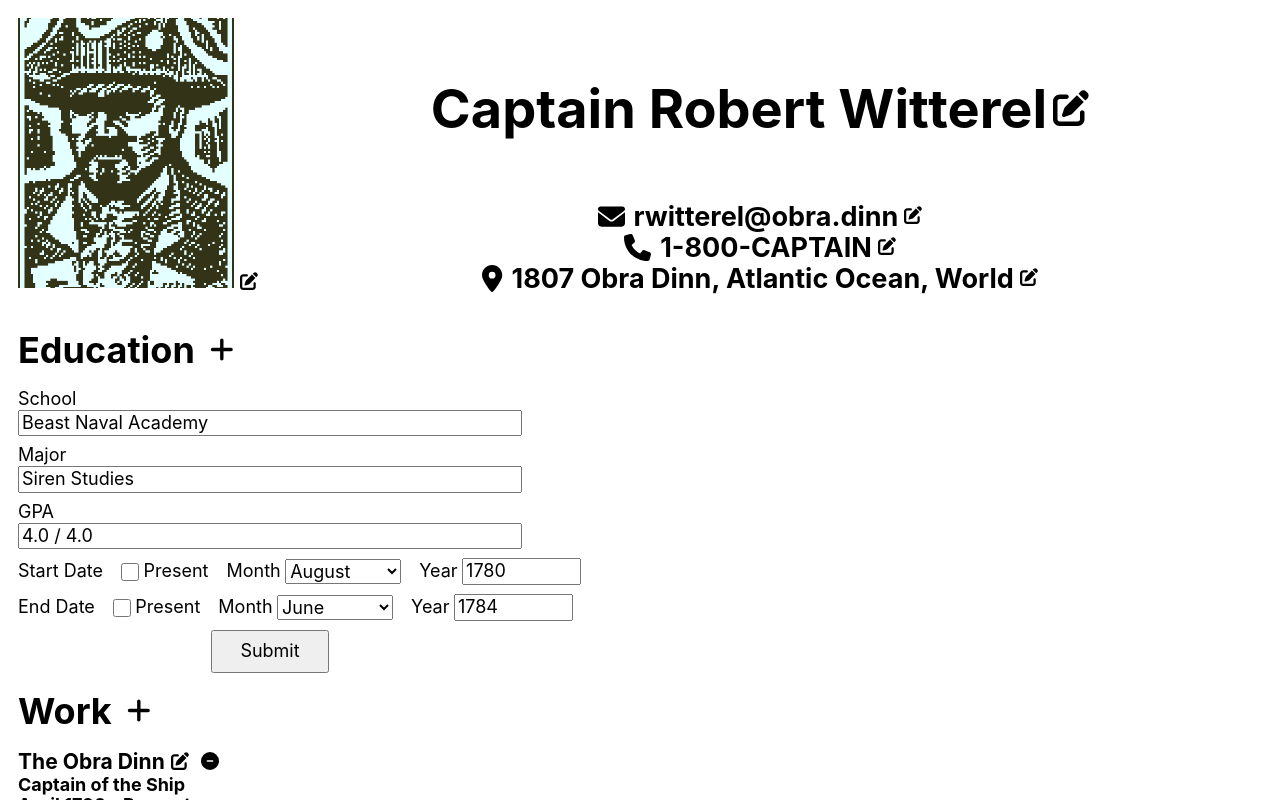
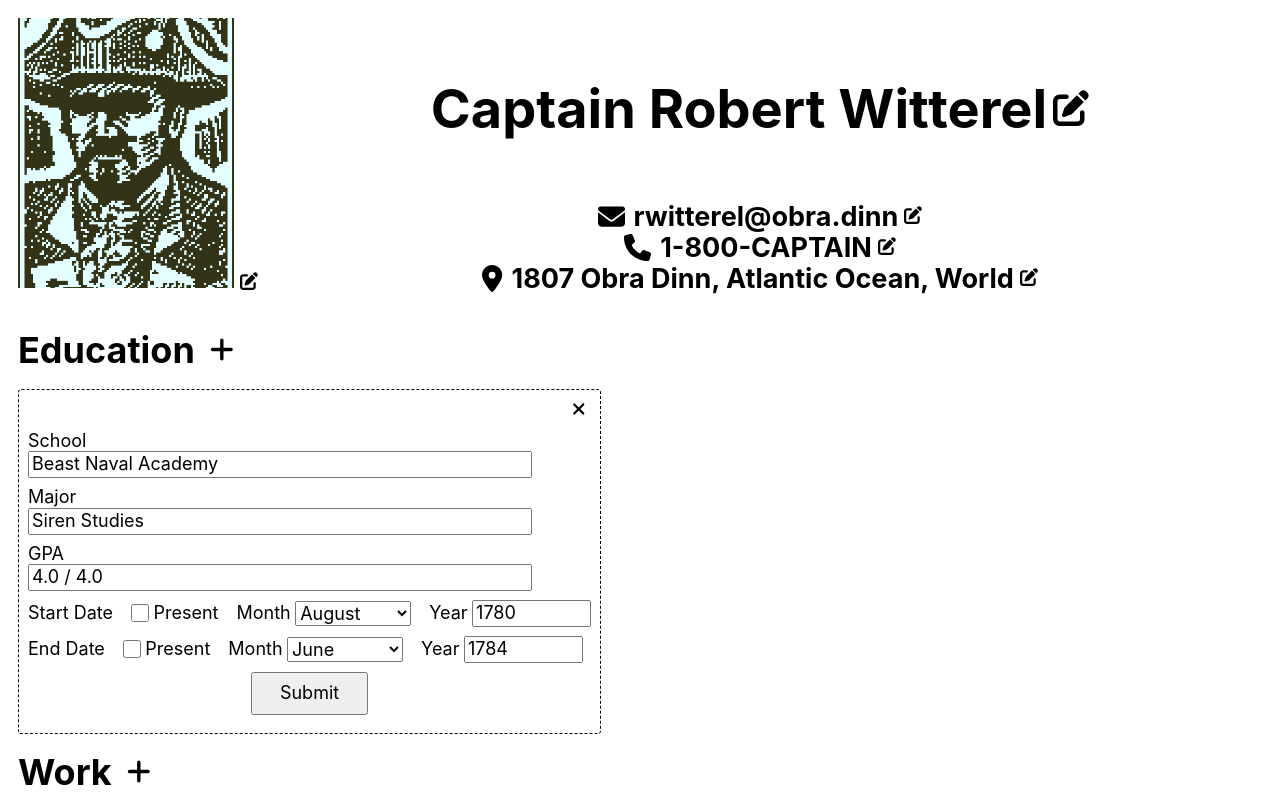
Before and after one commit to xsherryhe/cv-application, a React (Create React App) app: page / in a window 1280 px wide. Both pictures are taken after a click on the button 256 px from the left and 401 px from the top of the page. Shown: the top 800 px of the page. Built offline with nearby package versions, Linux system fonts and the light colour scheme.

Commit message:
Added close button to longer edit forms

```diff
--- a/src/components/EducationEntry.js
+++ b/src/components/EducationEntry.js
@@ -29,13 +29,17 @@ export default class EducationEntry extends Component {
       editOn: false,
     };
 
-    ['showEdit', 'updateValues'].forEach((method) => {
+    ['showEdit', 'hideEdit', 'updateValues'].forEach((method) => {
       this[method] = this[method].bind(this);
     });
   }
 
   showEdit() {
     this.setState({ editOn: true });
+  }
+
+  hideEdit() {
+    this.setState({ editOn: false });
   }
 
   updateValues(inputValues) {
@@ -52,7 +56,11 @@ export default class EducationEntry extends Component {
     return (
       <div>
         {editOn ? (
-          <EntryForm startValues={values} handleSubmit={this.updateValues} />
+          <EntryForm
+            startValues={values}
+            handleClose={this.hideEdit}
+            handleSubmit={this.updateValues}
+          />
         ) : (
           <div className="entry">
             <EditButton handleClick={this.showEdit} />
--- a/src/components/EntryForm.js
+++ b/src/components/EntryForm.js
@@ -2,6 +2,7 @@ import { Component } from 'react';
 import '../styles/EntryForm.css';
 
 import InputField from './InputField';
+import CloseButton from './CloseButton';
 import SubmitButton from './SubmitButton';
 import Button from './Button';
 import DateFieldSet from './DateFieldSet';
@@ -11,7 +12,10 @@ export default class EntryForm extends Component {
   constructor(props) {
     super(props);
 
-    this.state = { inputValues: this.props.startValues, submitted: false };
+    this.state = {
+      inputValues: { ...this.props.startValues },
+      submitted: false,
+    };
 
     ['updateInput', 'handleSubmit'].forEach(
       (method) => (this[method] = this[method].bind(this))
@@ -21,7 +25,7 @@ export default class EntryForm extends Component {
   updateInput(attribute) {
     return function (inputValue) {
       const { inputValues } = this.state;
-      inputValues[attribute].value = inputValue;
+      inputValues[attribute] = { ...inputValues[attribute], value: inputValue };
       this.setState({ inputValues, submitted: false });
     }.bind(this);
   }
@@ -34,15 +38,16 @@ export default class EntryForm extends Component {
   }
 
   render() {
-    const { inline, short } = this.props;
+    const { inline, short, handleClose } = this.props;
     const { inputValues, submitted } = this.state;
     return (
       <form
         noValidate
-        className={inline ? 'inline' : short ? 'short' : ''}
+        className={`entry-form ${inline ? 'inline' : short ? 'short' : ''}`}
         action=""
         onSubmit={this.handleSubmit}
       >
+        {!inline && !short && <CloseButton handleClick={handleClose} />}
         {Object.entries(inputValues).map(
           ([attribute, { value, type }]) =>
             ({
--- a/src/components/ListFieldSet.js
+++ b/src/components/ListFieldSet.js
@@ -6,8 +6,10 @@ import InputField from './InputField';
 export default function ListFieldSet({ name, items, submitted, handleChange }) {
   function handleFieldSetChange(changeId) {
     return function (inputValue) {
-      items.find(({ id }) => id === changeId).content = inputValue;
-      handleChange(items);
+      const newItems = items.map((item) =>
+        item.id === changeId ? { ...item, content: inputValue } : item
+      );
+      handleChange(newItems);
     };
   }
 
--- a/src/components/WorkEntry.js
+++ b/src/components/WorkEntry.js
@@ -30,13 +30,17 @@ export default class WorkEntry extends Component {
       editOn: false,
     };
 
-    ['showEdit', 'updateValues'].forEach((method) => {
+    ['showEdit', 'hideEdit', 'updateValues'].forEach((method) => {
       this[method] = this[method].bind(this);
     });
   }
 
   showEdit() {
     this.setState({ editOn: true });
+  }
+
+  hideEdit() {
+    this.setState({ editOn: false });
   }
 
   updateValues(inputValues) {
@@ -53,7 +57,11 @@ export default class WorkEntry extends Component {
     return (
       <div>
         {editOn ? (
-          <EntryForm startValues={values} handleSubmit={this.updateValues} />
+          <EntryForm
+            startValues={values}
+            handleClose={this.hideEdit}
+            handleSubmit={this.updateValues}
+          />
         ) : (
           <div className="entry">
             <EditButton handleClick={this.showEdit} />
--- a/src/styles/EntryForm.css
+++ b/src/styles/EntryForm.css
@@ -1,4 +1,4 @@
-form {
+.entry-form {
   width: max-content;
   display: grid;
   align-items: center;
@@ -6,33 +6,43 @@ form {
   row-gap: 0.5rem;
 }
 
-form input {
+.entry-form button.close {
+  justify-self: end;
+}
+
+.entry-form input {
   min-width: 28rem;
 }
 
-form div.submit {
-  min-width: 28rem;
+.entry-form div.submit {
+  justify-self: stretch;
   display: flex;
   justify-content: center;
 }
 
-form.short, form.inline {
+.entry-form:not(.short):not(.inline) {
+  border: 1px black dashed;
+  border-radius: 0.2rem;
+  padding: 0.5rem 0.5rem 1rem;
+}
+
+.entry-form.short, .entry-form.inline {
   grid-template: 1.6rem max-content / repeat(3, max-content);
   row-gap: 0;
 }
 
-form.short .field:first-child, form.short .field-set:first-child,
-form.inline .field,
-form.inline .field-set {
+.entry-form.short .field:first-child, .entry-form.short .field-set:first-child,
+.entry-form.inline .field,
+.entry-form.inline .field-set {
   grid-row: 1 / span 2;
   grid-column: 1;
 }
 
-form.short .field:not(:first-child), form.short .field-set:not(:first-child) {
+.entry-form.short .field:not(:first-child), .entry-form.short .field-set:not(:first-child) {
   grid-column: 1 / span 3;
 }
 
-form.short button.submit, form.inline button.submit {
+.entry-form.short button.submit, .entry-form.inline button.submit {
   font-size: 1.5rem;
   grid-row: 1;
   grid-column: 2;
--- a/src/styles/ListFieldSet.css
+++ b/src/styles/ListFieldSet.css
@@ -4,3 +4,7 @@
   flex-direction: column;
   gap: 0.5rem;
 }
+
+.field-set.list input {
+  min-width: 35rem;
+}
```
Also changed, not shown: NOTES.txt.
